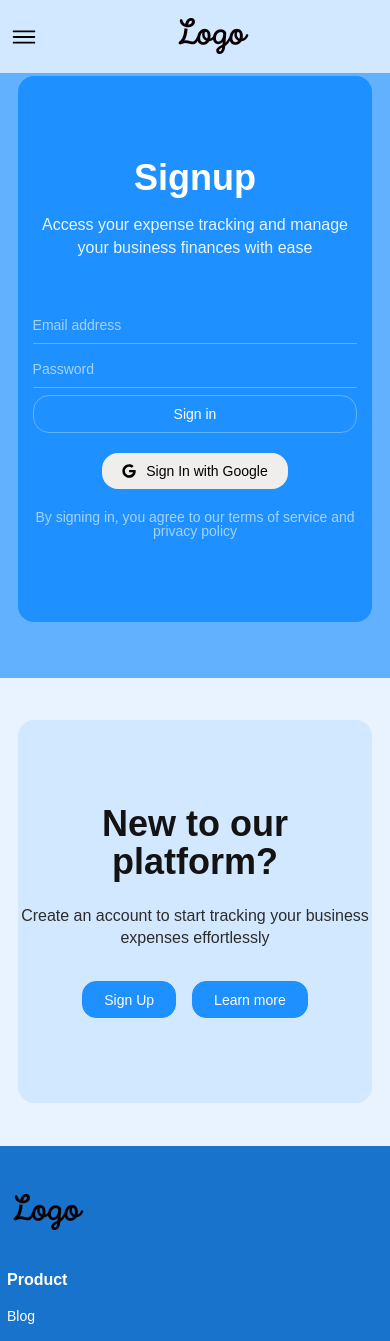
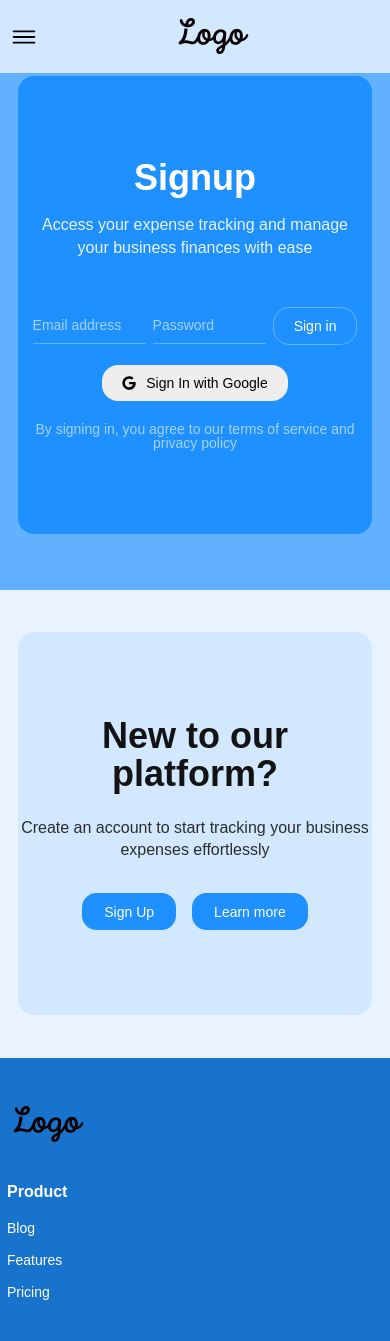
Before and after one commit to subzero783/receipt-scan, a Next.js app: page /login in a window 390 px wide. Shown: the top 1341 px of the page. Built offline with nearby package versions, Linux system fonts and the light colour scheme; no server answers; a web font is replaced by a local one.

Commit message:
RSSCN-47 Working on Registration form section

```diff
--- a/app/login/page.jsx
+++ b/app/login/page.jsx
@@ -6,6 +6,7 @@ import Link from "next/link";
 import { FaGoogle } from "react-icons/fa";
 import Spinner from "@/components/Spinner";
 import siteData from '@/data/siteData.json';
+import CallToActionTwo from "@/components/CallToActionTwo";
 
 const LoginPage = () => {
   const router = useRouter();
@@ -106,17 +107,7 @@ const LoginPage = () => {
           </div>
         </div>
 
-        <div className="new-platform-section">
-          <div className="new-platform-card">
-            <h2>{cta.title}</h2>
-            <p>{cta.subtitle}</p>
-            <div className="action-buttons">
-              {cta.buttons.map((button, index)=>(
-                <Link key={index} href={button.link} className="btn btn-primary">{button.text}</Link>
-              ))}
-            </div>
-          </div>
-        </div>
+        <CallToActionTwo data={cta} />
       </section>
     )
   );
--- /dev/null
+++ b/assets/styles/call-to-action-2.css
@@ -0,0 +1,53 @@
+.cta-2-section {
+    background-color: var(--color-third);
+    /* Light blue */
+    padding: 6em 0;
+    display: flex;
+    justify-content: center;
+    align-items: center;
+}
+
+.cta-2-card {
+    text-align: center;
+    background-color: var(--color-fourth);
+    padding: 85px 0;
+    width: 100%;
+    max-width: 91%;
+    border-radius: 16px;
+}
+
+.cta-2-card h2 {
+    font-size: 52px;
+    color: var(--color-dark);
+    margin-bottom: 24px;
+    font-weight: 600;
+}
+
+.cta-2-card p {
+    color: var(--color-neutral-600);
+    margin-bottom: 32px;
+    font-size: 16px;
+}
+
+.action-buttons {
+    display: flex;
+    justify-content: center;
+    gap: 16px;
+    > .btn {
+        border: 1px solid var(--color-primary);
+        font-size: 14px;
+        &:hover,
+        &:active,
+        &:focus {
+            border-color: var(--color-neutral-600);
+            background-color: transparent;
+            color: var(--color-neutral-600);
+        }
+    }
+}
+
+@media screen and (max-width: 768px) {
+    .cta-2-card h2 {
+        font-size: 36px;
+    }
+}
--- a/assets/styles/globals.css
+++ b/assets/styles/globals.css
@@ -14,6 +14,7 @@
 @import "blog-post-card.css";
 @import "blog-post.css";
 @import "login.css";
+@import "call-to-action-2.css";
 
 
 /* Text */
--- a/assets/styles/hero-section-two.css
+++ b/assets/styles/hero-section-two.css
@@ -33,7 +33,7 @@
       }
     }
     @media screen and (max-width: 576px){
-      padding: 112px var(--container-padding) 64px;
+      padding: 124px var(--container-padding) 64px;
     }
   }
 }
--- a/assets/styles/login.css
+++ b/assets/styles/login.css
@@ -145,65 +145,3 @@
 .google-signin-btn:hover {
     transform: scale(1.05);
 }
-
-
-/* New to our platform Section */
-.new-platform-section {
-    background-color: var(--color-third);
-    /* Light blue */
-    padding: 6em 0;
-    display: flex;
-    justify-content: center;
-    align-items: center;
-}
-
-.new-platform-card {
-    text-align: center;
-    background-color: var(--color-fourth);
-    padding: 85px 0;
-    width: 100%;
-    max-width: 91%;
-    border-radius: 16px;
-}
-
-.new-platform-card h2 {
-    font-size: 52px;
-    color: var(--color-dark);
-    margin-bottom: 24px;
-    font-weight: 600;
-}
-
-.new-platform-card p {
-    color: var(--color-neutral-600);
-    margin-bottom: 32px;
-    font-size: 16px;
-}
-
-.action-buttons {
-    display: flex;
-    justify-content: center;
-    gap: 16px;
-    > .btn {
-        border: 1px solid var(--color-primary);
-        font-size: 14px;
-        &:hover,
-        &:active,
-        &:focus {
-            border-color: var(--color-neutral-600);
-            background-color: transparent;
-            color: var(--color-neutral-600);
-        }
-    }
-}
-
-@media screen and (max-width: 768px) {
-    .login-form {
-        flex-direction: column;
-        align-items: stretch;
-    }
-
-    .login-hero h1,
-    .new-platform-card h2 {
-        font-size: 36px;
-    }
-}
--- /dev/null
+++ b/components/CallToActionTwo.jsx
@@ -0,0 +1,23 @@
+import Link from 'next/link';
+
+
+const CallToActionTwo = ({data}) => {
+
+    const {title, subtitle, buttons} = data;
+
+    return(
+        <div className="cta-2-section">
+            <div className="cta-2-card">
+                <h2>{title}</h2>
+                <p>{subtitle}</p>
+                <div className="action-buttons">
+                    {buttons.map((button, index)=>(
+                    <Link key={index} href={button.link} className="btn btn-primary">{button.text}</Link>
+                    ))}
+                </div>
+            </div>
+        </div>
+    );
+}
+
+export default CallToActionTwo;
```
Also changed, not shown: app/signup/page.jsx (+6 -1 lines).
